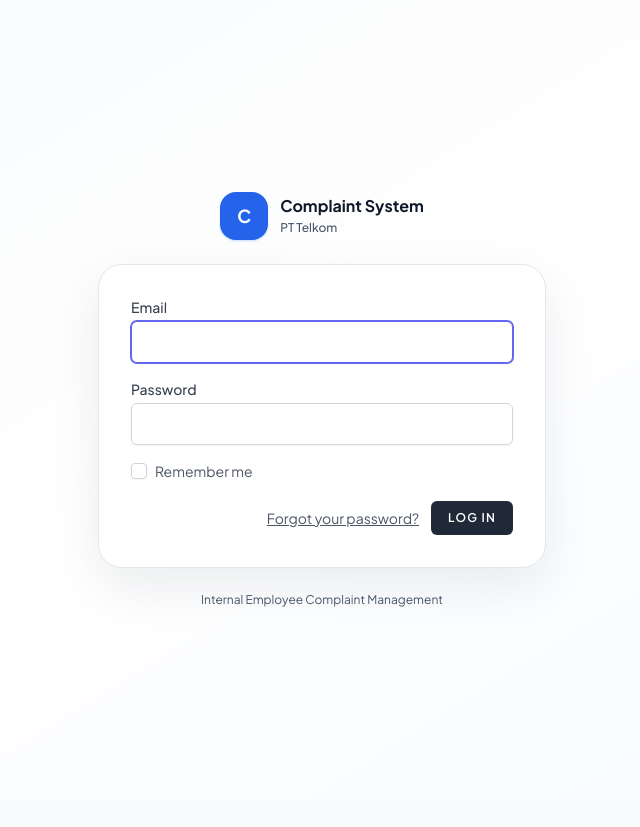
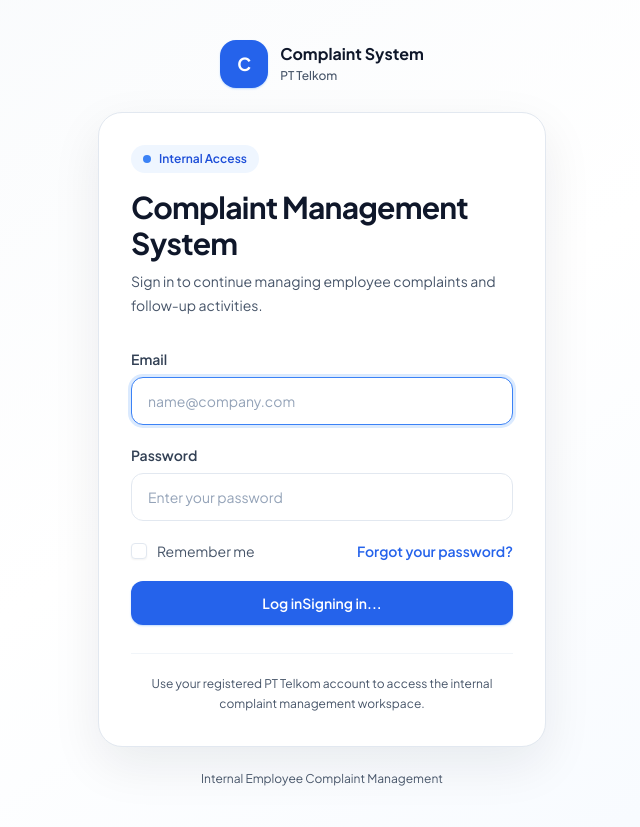
Before and after one commit to yogawillyutomo/complaint-management-system, a Laravel app: page /login in a window 1280 px wide. Shown: the whole page, without its empty margins (318-958 px from the left). Before the commit the page ends 607 px from the top, so only its background shows below. Run offline with Laravel 12, Linux system fonts and the light colour scheme; style sheets or scripts are compiled from the project's sources; some libraries are stand-ins or nearby versions.

Commit message:
fix: redesign login for internal complaint system

```diff
--- a/resources/views/livewire/pages/auth/login.blade.php
+++ b/resources/views/livewire/pages/auth/login.blade.php
@@ -25,47 +25,111 @@ new #[Layout('layouts.guest')] class extends Component
 }; ?>
 
 <div>
-    <!-- Session Status -->
-    <x-auth-session-status class="mb-4" :status="session('status')" />
+    <div class="mb-8">
+        <div class="mb-4 inline-flex items-center gap-2 rounded-full bg-brand-50 px-3 py-1.5 text-xs font-semibold text-brand-700">
+            <span class="h-2 w-2 rounded-full bg-brand-500"></span>
+            Internal Access
+        </div>
 
-    <form wire:submit="login">
-        <!-- Email Address -->
+        <h1 class="text-2xl font-bold tracking-tight text-slate2-900 sm:text-3xl">
+            Complaint Management System
+        </h1>
+
+        <p class="mt-2 text-sm leading-6 text-slate2-600">
+            Sign in to continue managing employee complaints and follow-up activities.
+        </p>
+    </div>
+
+    <x-auth-session-status
+        class="mb-5 rounded-2xl border border-emerald-100 bg-emerald-50 px-4 py-3 text-sm text-emerald-700"
+        :status="session('status')"
+    />
+
+    <form wire:submit="login" class="space-y-5">
         <div>
-            <x-input-label for="email" :value="__('Email')" />
-            <x-text-input wire:model="form.email" id="email" class="block mt-1 w-full" type="email" name="email" required autofocus autocomplete="username" />
+            <label for="email" class="block text-sm font-semibold text-slate2-700">
+                {{ __('Email') }}
+            </label>
+
+            <input
+                wire:model="form.email"
+                id="email"
+                type="email"
+                name="email"
+                required
+                autofocus
+                autocomplete="username"
+                placeholder="name@company.com"
+                class="input mt-2 h-12 px-4 text-sm text-slate2-900 placeholder:text-slate-400 @error('form.email') border-red-300 focus:border-red-500 focus:ring-red-100 @enderror"
+            >
+
             <x-input-error :messages="$errors->get('form.email')" class="mt-2" />
         </div>
 
-        <!-- Password -->
-        <div class="mt-4">
-            <x-input-label for="password" :value="__('Password')" />
+        <div>
+            <label for="password" class="block text-sm font-semibold text-slate2-700">
+                {{ __('Password') }}
+            </label>
 
-            <x-text-input wire:model="form.password" id="password" class="block mt-1 w-full"
-                            type="password"
-                            name="password"
-                            required autocomplete="current-password" />
+            <input
+                wire:model="form.password"
+                id="password"
+                type="password"
+                name="password"
+                required
+                autocomplete="current-password"
+                placeholder="Enter your password"
+                class="input mt-2 h-12 px-4 text-sm text-slate2-900 placeholder:text-slate-400 @error('form.password') border-red-300 focus:border-red-500 focus:ring-red-100 @enderror"
+            >
 
             <x-input-error :messages="$errors->get('form.password')" class="mt-2" />
         </div>
 
-        <!-- Remember Me -->
-        <div class="block mt-4">
-            <label for="remember" class="inline-flex items-center">
-                <input wire:model="form.remember" id="remember" type="checkbox" class="rounded border-gray-300 text-indigo-600 shadow-sm focus:ring-indigo-500" name="remember">
-                <span class="ms-2 text-sm text-gray-600">{{ __('Remember me') }}</span>
+        <div class="flex flex-col gap-3 sm:flex-row sm:items-center sm:justify-between">
+            <label for="remember" class="inline-flex cursor-pointer items-center gap-2.5">
+                <input
+                    wire:model="form.remember"
+                    id="remember"
+                    type="checkbox"
+                    name="remember"
+                    class="rounded border-surface-200 text-brand-600 shadow-sm focus:ring-brand-500"
+                >
+
+                <span class="text-sm text-slate2-600">
+                    {{ __('Remember me') }}
+                </span>
             </label>
-        </div>
 
-        <div class="flex items-center justify-end mt-4">
             @if (Route::has('password.request'))
-                <a class="underline text-sm text-gray-600 hover:text-gray-900 rounded-md focus:outline-none focus:ring-2 focus:ring-offset-2 focus:ring-indigo-500" href="{{ route('password.request') }}" wire:navigate>
+                <a
+                    class="text-sm font-semibold text-brand-600 transition hover:text-brand-700 focus:outline-none focus:ring-2 focus:ring-brand-200 focus:ring-offset-2"
+                    href="{{ route('password.request') }}"
+                    wire:navigate
+                >
                     {{ __('Forgot your password?') }}
                 </a>
             @endif
+        </div>
 
-            <x-primary-button class="ms-3">
+        <button
+            type="submit"
+            class="btn-primary flex w-full items-center justify-center py-3 text-sm font-semibold shadow-sm shadow-brand-200 disabled:cursor-not-allowed disabled:opacity-70"
+            wire:loading.attr="disabled"
+            wire:target="login"
+        >
+            <span wire:loading.remove wire:target="login">
                 {{ __('Log in') }}
-            </x-primary-button>
-        </div>
+            </span>
+
+            <span wire:loading wire:target="login">
+                {{ __('Signing in...') }}
+            </span>
+        </button>
     </form>
+
+    <div class="mt-7 border-t border-surface-100 pt-5">
+        <p class="text-center text-xs leading-5 text-slate2-600">
+            Use your registered PT Telkom account to access the internal complaint management workspace.
+        </p>
+    </div>
 </div>
```
